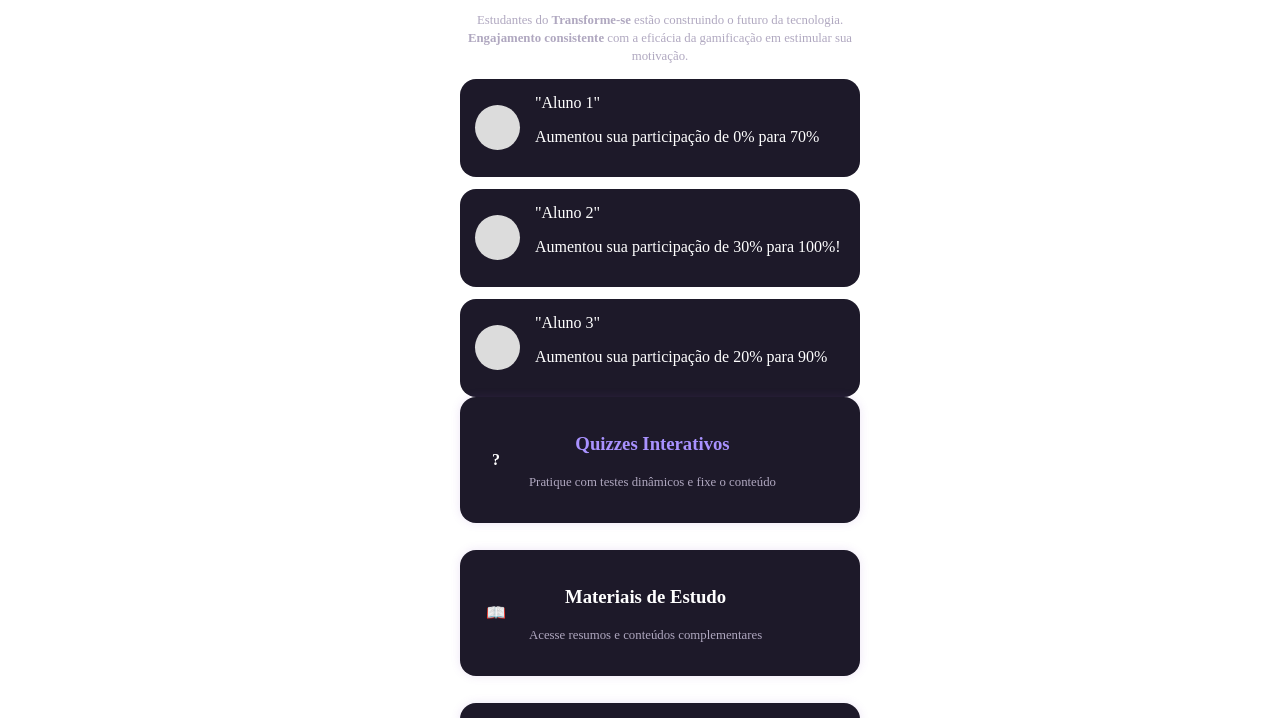
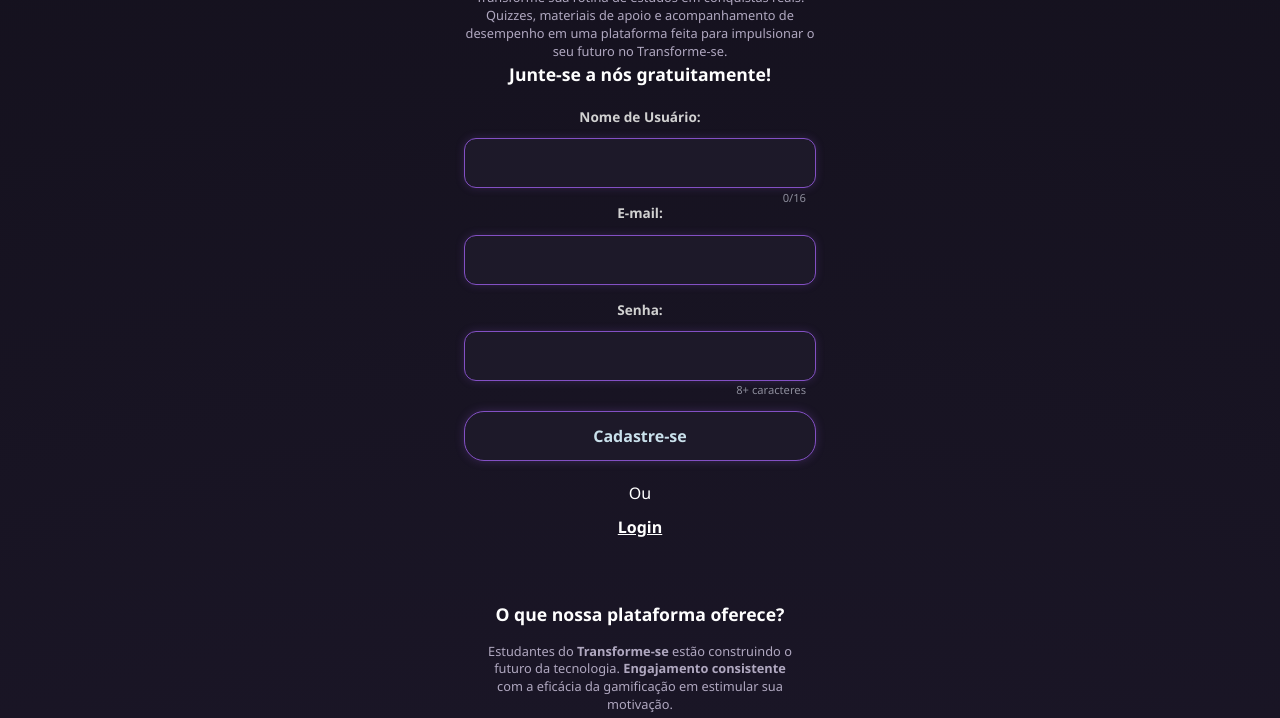
Before and after one commit to dev-corvus/grimorio-dev, a plain HTML site: page index.html in a window 1280 px wide. Shown: the part 1181-1899 px from the top of the page. Drawn offline with Linux system fonts and the light colour scheme.

Commit message:
ajeita conflitos do style

```diff
--- a/style.css
+++ b/style.css
@@ -1,15 +1,8 @@
- kaue
 /* Grimório Dev - estilos do site
    Páginas: index (cadastro), quiz e ranking.
    O menu de navegação fica no nav.css */
 
-/* ---------- base ---------- */
-*,
-*::before,
-*::after {
-    box-sizing: border-box;
-=======
-/* 1. Variáveis da Paleta de Cores & Reset Geral */
+/* ---------- variáveis de cor ---------- */
 :root {
     --pale-sky: #C9E0EB;
     --dusty-denim: #7392B5;
@@ -19,13 +12,15 @@
     --bg-dark: #0e0c14;
 }
 
-* {
-  margin: 0;
-  padding: 0;
-  text-decoration: none;
-  list-style: none;
-  box-sizing: border-box;
- main
+/* ---------- base ---------- */
+*,
+*::before,
+*::after {
+    margin: 0;
+    padding: 0;
+    text-decoration: none;
+    list-style: none;
+    box-sizing: border-box;
 }
 
 html {
@@ -34,13 +29,17 @@ html {
 }
 
 body {
-    margin: 0;
-    padding: 0;
     min-height: 100vh;
-    font-family: system-ui, -apple-system, BlinkMacSystemFont, "Segoe UI", Roboto, sans-serif;
+    font-family: 'Segoe UI', Tahoma, Geneva, Verdana, sans-serif;
     line-height: 1.5;
-    background-color: #121218;
-    color: #f4f4f8;
+    background-color: var(--bg-dark);
+    background-image: radial-gradient(circle at center, #261f38 0%, var(--bg-dark) 100%);
+    color: #ffffff;
+    display: flex;
+    flex-direction: column;
+    align-items: center;
+    justify-content: flex-start;
+    padding: 20px 0;
     overflow-x: hidden;
 }
 
@@ -60,6 +59,15 @@ input {
 :focus-visible {
     outline: 3px solid #7c5cff;
     outline-offset: 2px;
+}
+
+/* como o body é uma coluna centralizada, cabeçalhos e rodapés
+   das outras páginas precisam ocupar a largura toda */
+.quiz-header,
+.topo,
+.footp,
+.rodape {
+    width: 100%;
 }
 
 /* ---------- página de cadastro (index.html) ---------- */
@@ -99,7 +107,9 @@ input {
 }
 
 .mago-img {
-    width: min(100%, 380px);
+    width: 120px;
+    max-width: 100%;
+    height: auto;
 }
 
 /* textos de apresentação: largura limitada e centralizados */
@@ -133,7 +143,6 @@ form {
     font-weight: 600;
     text-align: center;
 }
- kaue
 
 .input-group input {
     width: 100%;
@@ -143,9 +152,6 @@ form {
     border: 1px solid #44465a;
     background-color: #1d1e29;
     color: #ffffff;
-=======
-
- main
 }
 
 .counter,
@@ -527,87 +533,74 @@ form {
     border-top: 1px solid #2b2d3d;
 }
 
-/* ---------- telas maiores ---------- */
-@media (min-width: 640px) {
-    .container,
-    .quiz-main,
-    .pagina {
-        padding: 24px;
-    }
+/* ---------- tema lilás (veio da main) ----------
+   Fica depois das regras acima de propósito: onde as duas
+   versões definem a mesma coisa, vale a deste bloco. */
 
-    .top-logo img {
-        width: 84px;
-    }
-
-    .footer-logo img {
-        width: 78px;
-    }
-
-    .students-list,
-    .resource-cards,
-    .alternativas {
-        grid-template-columns: repeat(2, minmax(0, 1fr));
-    }
-
-    .podio {
-        gap: 18px;
-    }
-
-    .podio__nome {
-        font-size: 1rem;
-    }
-}
-
- kaue
-@media (min-width: 900px) {
-    .step-cards {
-        grid-template-columns: repeat(3, minmax(0, 1fr));
-    }
-}
-=======
-/* -------Orientação hotizontal------------ */
-    margin: 0;
-    padding: 0;
-    box-sizing: border-box;
-    font-family: 'Segoe UI', Tahoma, Geneva, Verdana, sans-serif;
-}
-
-body {
-    background-color: var(--bg-dark);
-    background-image: radial-gradient(circle at center, #261f38 0%, var(--bg-dark) 100%);
-    color: #ffffff;
-    display: flex;
-    flex-direction: column;
-    align-items: center;
-    min-height: 100vh;
-}
-
-/* 2. Layouts Base */
-.container, .features-section, .transformation-section {
+/* layout base */
+.container,
+.features-section,
+.transformation-section {
     width: 100%;
     max-width: 400px;
     padding: 20px;
 }
 
-.container { text-align: center; }
-.features-section, .transformation-section { margin-top: 20px; }
+.container {
+    text-align: center;
+}
 
-/* 3. Tipografia & Destaques */
-h1, .hero-brand h1, .student-name, .credits h3 { color: var(--pale-sky); }
-h2 { font-size: 1.1rem; color: #ffffff; margin-bottom: 15px; }
+.features-section,
+.transformation-section {
+    margin-top: 20px;
+}
 
-.subtitle, .description, .section-intro, .transformation-intro,
-.card-content p, .step-content p, .footer-call, .students-group {
+/* tipografia e destaques */
+h1,
+.hero-brand h1,
+.student-name,
+.credits h3 {
+    color: var(--pale-sky);
+}
+
+h2 {
+    font-size: 1.1rem;
+    color: #ffffff;
+    margin-bottom: 15px;
+}
+
+.subtitle,
+.description,
+.section-intro,
+.transformation-intro,
+.card-content p,
+.step-content p,
+.footer-call,
+.students-group {
     color: #b0a8c0;
     font-size: 0.8rem;
     line-height: 1.4;
 }
 
-/* 4. Formulário e Inputs */
-form { display: flex; flex-direction: column; gap: 15px; text-align: left; }
+/* formulário */
+form {
+    display: flex;
+    flex-direction: column;
+    gap: 15px;
+    text-align: left;
+}
 
-.input-group { position: relative; display: flex; flex-direction: column; }
-.input-group label { font-size: 0.85rem; margin-bottom: 5px; color: #d1d1d1; }
+.input-group {
+    position: relative;
+    display: flex;
+    flex-direction: column;
+}
+
+.input-group label {
+    font-size: 0.85rem;
+    margin-bottom: 5px;
+    color: #d1d1d1;
+}
 
 .input-group input {
     background-color: #1d1929;
@@ -624,9 +617,16 @@ form { display: flex; flex-direction: column; gap: 15px; text-align: left; }
     box-shadow: 0 0 12px rgba(201, 224, 235, 0.4);
 }
 
-.counter, .helper { font-size: 0.7rem; color: #8c8c9b; position: absolute; right: 10px; bottom: -18px; }
+.counter,
+.helper {
+    font-size: 0.7rem;
+    color: #8c8c9b;
+    position: absolute;
+    right: 10px;
+    bottom: -18px;
+}
 
-/* 5. Botões */
+/* botões */
 .btn-cadastrar {
     margin-top: 15px;
     background-color: #1d1929;
@@ -647,8 +647,9 @@ form { display: flex; flex-direction: column; gap: 15px; text-align: left; }
     box-shadow: 0 0 15px rgba(131, 80, 196, 0.6);
 }
 
-/* 6. Componentes Reutilizáveis (Cards) */
-.card, .step-card {
+/* cards */
+.card,
+.step-card {
     background-color: #1d1929;
     border: 1px solid var(--deep-lilac);
     border-radius: 16px;
@@ -686,37 +687,17 @@ form { display: flex; flex-direction: column; gap: 15px; text-align: left; }
     flex-shrink: 0;
 }
 
-.students-list, .step-cards, .resource-cards {
+.students-list,
+.step-cards,
+.resource-cards {
     display: flex;
     flex-direction: column;
     gap: 12px;
 }
 
-.student-card { display: flex; align-items: center; gap: 12px; }
-
-.avatar {
-    width: 45px; height: 45px; background-color: #dcdcdc; border-radius: 50%; flex-shrink:0; }
-
-/* 7. Rodapé */
-.footer-section {
-    text-align: center;
-    padding-top: 20px;
-    border-top: 1px solid rgba(131, 80, 196, 0.2); }
-
-.credits {
-    background-color: rgba(29, 25, 41, 0.5);
-    border: 1px dashed rgba(131, 80, 196, 0.4);
-    border-radius: 12px;
-    padding: 15px;
-    margin-top: 20px;
-}
-
-.login-redirect a { color: #ffffff; font-weight: bold; text-decoration: underline; }
-
 .student-card {
     display: flex;
-    align-items: center;
-    /* Alinha o avatar verticalmente com o texto */
+    align-items: center; /* avatar alinhado com o texto */
     gap: 15px;
     background-color: #1d1929;
     border: 1px solid var(--deep-lilac);
@@ -728,22 +709,68 @@ form { display: flex; flex-direction: column; gap: 15px; text-align: left; }
     text-align: left;
 }
 
-body {
-    background-color: var(--bg-dark);
-    background-image: radial-gradient(circle at center, #261f38 0%, var(--bg-dark) 100%);
-    color: #ffffff;
-    display: flex;
-    flex-direction: column;
-    align-items: center; /* Centraliza tudo no meio da tela */
-    justify-content: flex-start;
-    min-height: 100vh;
-    margin: 0;
-    padding: 20px 0;
+.avatar {
+    width: 45px;
+    height: 45px;
+    background-color: #dcdcdc;
+    border-radius: 50%;
+    flex-shrink: 0;
 }
 
-.mago-img {
-    width: 120px; /* Reduza para o tamanho que achar melhor (ex: 120px ou 150px) */
-    max-width: 100%;
-    height: auto;
+/* rodapé */
+.footer-section {
+    text-align: center;
+    padding-top: 20px;
+    border-top: 1px solid rgba(131, 80, 196, 0.2);
 }
- main
+
+.credits {
+    background-color: rgba(29, 25, 41, 0.5);
+    border: 1px dashed rgba(131, 80, 196, 0.4);
+    border-radius: 12px;
+    padding: 15px;
+    margin-top: 20px;
+}
+
+.login-redirect a {
+    color: #ffffff;
+    font-weight: bold;
+    text-decoration: underline;
+}
+
+/* ---------- telas maiores ---------- */
+@media (min-width: 640px) {
+    .container,
+    .quiz-main,
+    .pagina {
+        padding: 24px;
+    }
+
+    .top-logo img {
+        width: 84px;
+    }
+
+    .footer-logo img {
+        width: 78px;
+    }
+
+    .students-list,
+    .resource-cards,
+    .alternativas {
+        grid-template-columns: repeat(2, minmax(0, 1fr));
+    }
+
+    .podio {
+        gap: 18px;
+    }
+
+    .podio__nome {
+        font-size: 1rem;
+    }
+}
+
+@media (min-width: 900px) {
+    .step-cards {
+        grid-template-columns: repeat(3, minmax(0, 1fr));
+    }
+}
```
